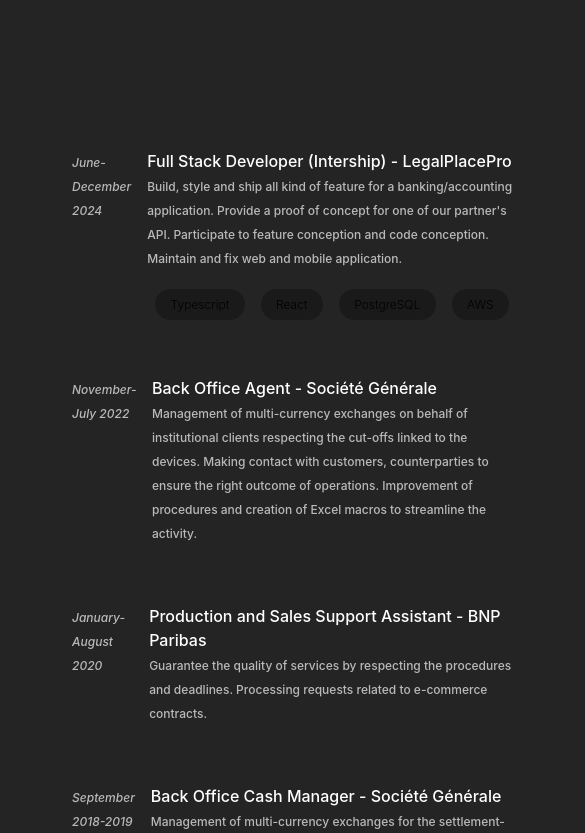
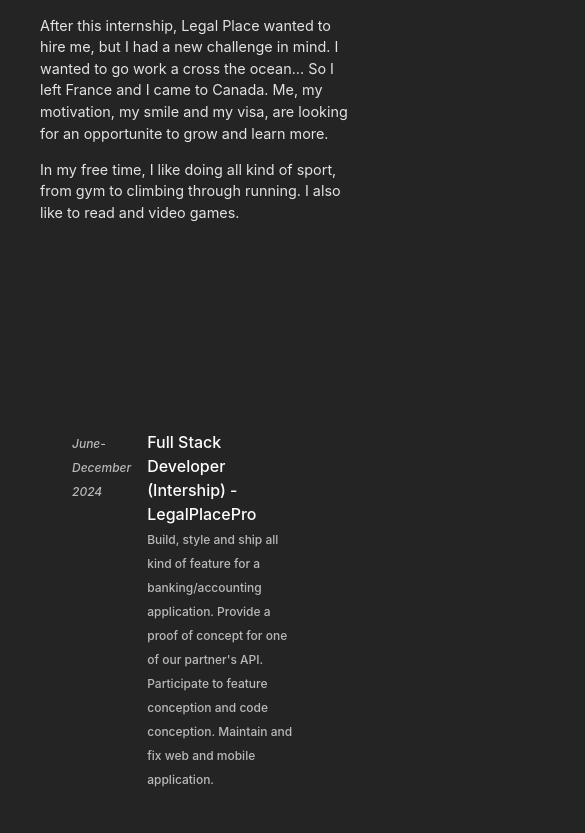
Before and after one commit to AlanBoulesteix/portfolio, a React (Vite) app: page / in a window 390 px wide. Shown: the part 1132-1965 px from the top of the page, 585 px wide, since content can reach past the window. Built offline with nearby package versions, Linux system fonts and the light colour scheme.

Commit message:
trying to improve responsivity

```diff
--- a/index.html
+++ b/index.html
@@ -3,7 +3,7 @@
   <head>
     <meta charset="UTF-8" />
     <link rel="icon" type="image/svg+xml" href="/logo.png" />
-    <meta name="viewport" content="width=device-width, initial-scale=1.0" />
+    <meta name="viewport" content="width=device-width, initial-scale=1.0, maximum-scale=1" />
     <title>Alan Boulesteix</title>
   </head>
   <body>
--- a/src/App.css
+++ b/src/App.css
@@ -1,4 +1,5 @@
 #root {
   max-width: 1280px;
+  width: 100%;
   margin: 0 auto;
 }
--- a/src/component/Experience/Experience.tsx
+++ b/src/component/Experience/Experience.tsx
@@ -1,3 +1,4 @@
+import useIsMobile from '../../hook/useIsMobile';
 import './Experience.styles.css';
 
 export interface ExperienceProps {
@@ -14,7 +15,9 @@
   langages
 }: ExperienceProps) {
 
-  if (!langages) {
+  const isMobile = useIsMobile();
+
+  if (!langages || isMobile) {
     langages = [];
   }
 
--- a/src/index.css
+++ b/src/index.css
@@ -41,7 +41,6 @@
   margin: 0;
 }
 
-/* Media query pour les tablettes */
 @media (max-width: 768px) {
   a {
       font-weight: 500;
@@ -70,12 +69,12 @@
   }
 }
 
-/* Media query pour les mobiles */
 @media (max-width: 480px) {
   body {
     flex-direction: column;
     height: auto;
     overflow: auto;
+    width: 100%;
   }
 
   .navbar {
```
